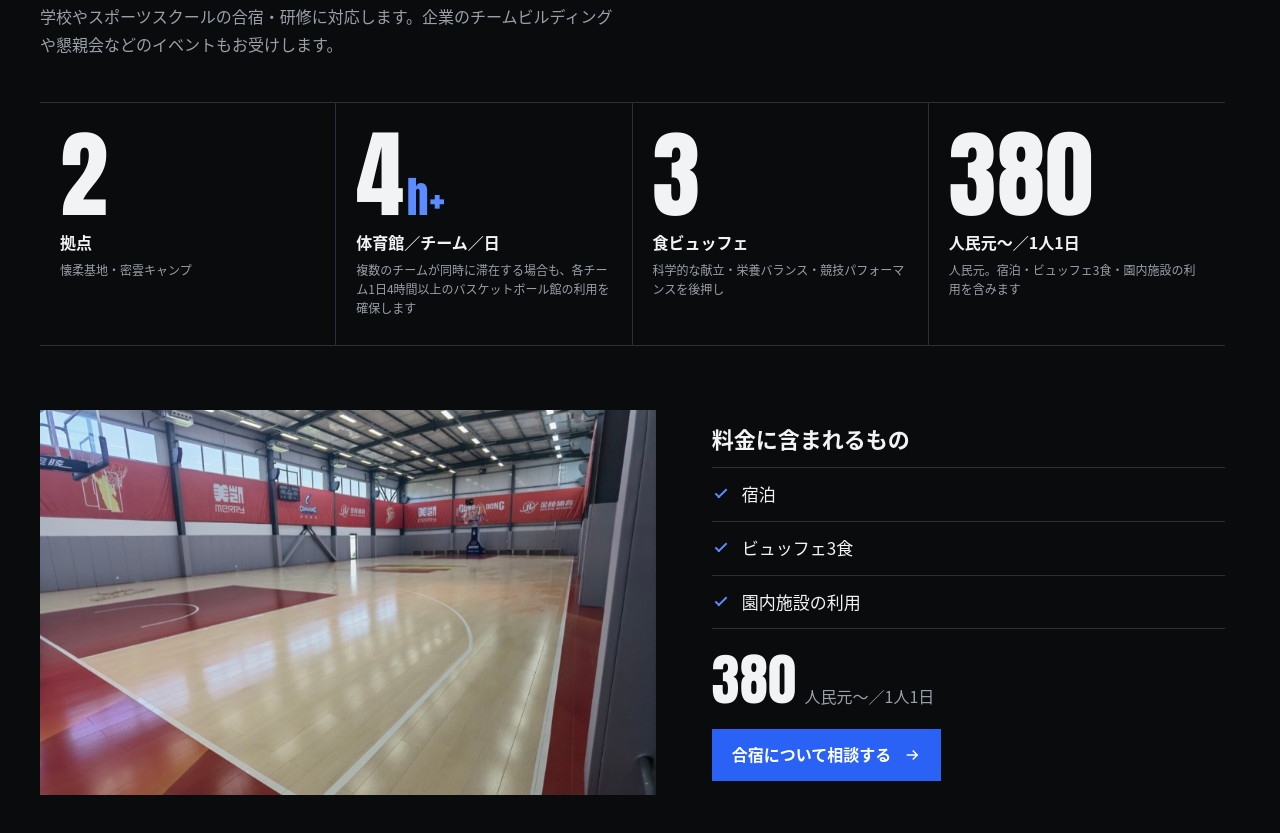
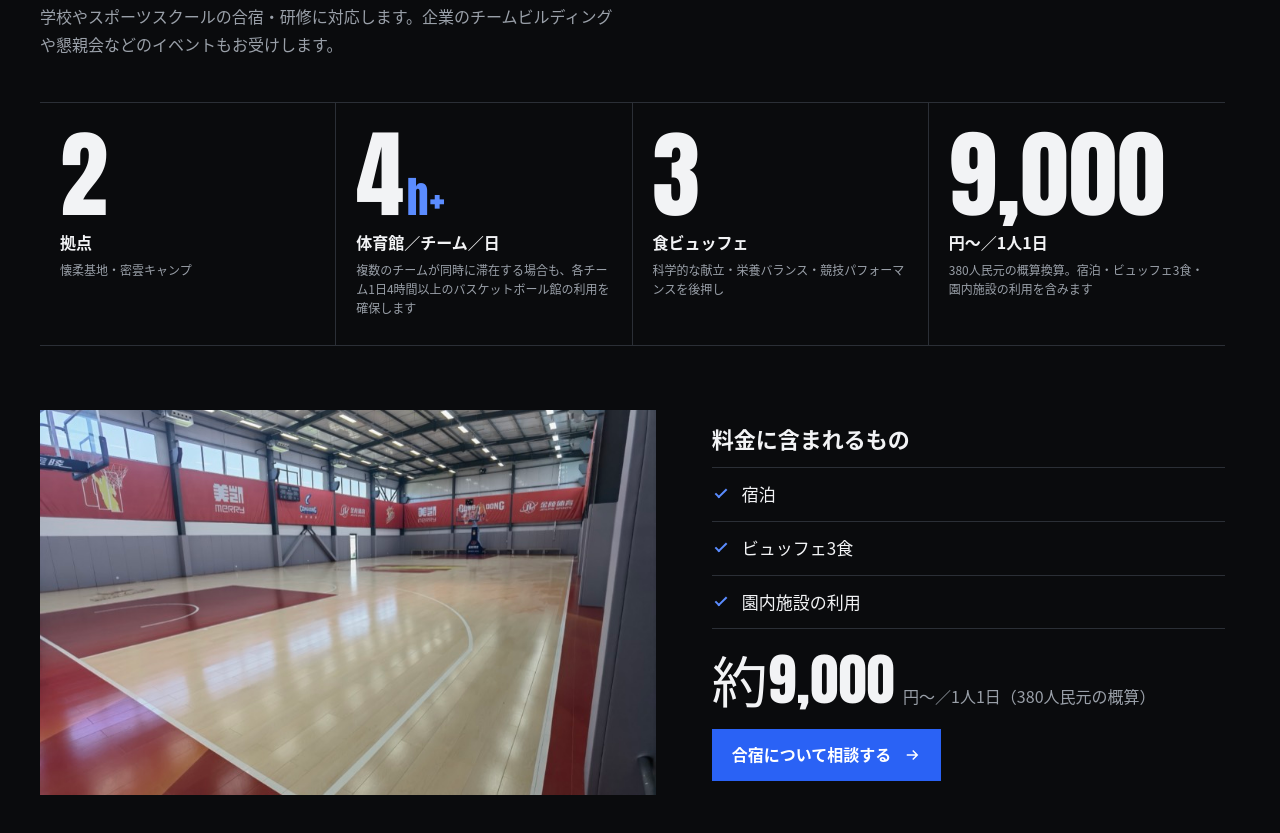
Before and after one commit to marinelj/congdong, a website built with Vite: page jp/index.html in a window 1280 px wide. Shown: the part 1538-2371 px from the top of the page. Built offline with nearby package versions, Linux system fonts and the light colour scheme.

Commit message:
Convert Japanese starting price to approximate JPY
Updated pricing information from '380人民元' to '約9,000円' in multiple locations.

```diff
--- a/jp/index.html
+++ b/jp/index.html
@@ -5,9 +5,9 @@
 <meta name="viewport" content="width=device-width, initial-scale=1, viewport-fit=cover">
 <meta name="theme-color" content="#0A0B0D">
 <title>CONGDONG SPORTS｜北京・懐柔基地／密雲キャンプ 合宿とスポーツ進学プランニング</title>
-<meta name="description" content="CONGDONG SPORTS は北京の懐柔と密雲に2つのトレーニング拠点を持ち、バスケットボール、サッカー、テニス、バドミントン、卓球、フィットネスの施設をご用意しています。宿泊とビュッフェ3食も園内で完結し、1人1日380元（人民元）から。バスケットボールの小学校から中学校、中学校から高校への進学プランニングも行っています。">
+<meta name="description" content="CONGDONG SPORTS は北京の懐柔と密雲に2つのトレーニング拠点を持ち、バスケットボール、サッカー、テニス、バドミントン、卓球、フィットネスの施設をご用意しています。宿泊とビュッフェ3食も園内で完結し、1人1日約9,000円（380人民元の概算）から。バスケットボールの小学校から中学校、中学校から高校への進学プランニングも行っています。">
 <meta property="og:title" content="CONGDONG SPORTS｜2つの拠点で、ワンストップ合宿">
-<meta property="og:description" content="北京・懐柔基地と密雲キャンプ：合宿とスポーツ進学プランニング。宿泊・ビュッフェ3食・園内施設の利用込みで、1人1日380元（人民元）から。">
+<meta property="og:description" content="北京・懐柔基地と密雲キャンプ：合宿とスポーツ進学プランニング。宿泊・ビュッフェ3食・園内施設の利用込みで、1人1日約9,000円（380人民元の概算）から。">
 <meta property="og:image" content="../media/img/066-1600.jpg">
 <link rel="alternate" hreflang="zh-CN" href="https://marinelj.github.io/congdong/">
 <link rel="alternate" hreflang="en" href="https://marinelj.github.io/congdong/en/">
@@ -152,7 +152,7 @@
         <li><b class="num">2</b><span>拠点</span><small>懐柔基地・密雲キャンプ</small></li>
         <li><b class="num">4<i>h+</i></b><span>体育館／チーム／日</span><small>複数のチームが同時に滞在する場合も、各チーム1日4時間以上のバスケットボール館の利用を確保します</small></li>
         <li><b class="num">3</b><span>食ビュッフェ</span><small>科学的な献立・栄養バランス・競技パフォーマンスを後押し</small></li>
-        <li><b class="num">380</b><span>人民元〜／1人1日</span><small>人民元。宿泊・ビュッフェ3食・園内施設の利用を含みます</small></li>
+        <li><b class="num">9,000</b><span>円〜／1人1日</span><small>380人民元の概算換算。宿泊・ビュッフェ3食・園内施設の利用を含みます</small></li>
       </ul>
       <div class="included">
         <figure class="included-photo">
@@ -165,7 +165,7 @@
             <li>ビュッフェ3食</li>
             <li>園内施設の利用</li>
           </ul>
-          <p class="price"><b class="num">380</b><span>人民元〜／1人1日</span></p>
+          <p class="price"><b class="num">約9,000</b><span>円〜／1人1日（380人民元の概算）</span></p>
           <a class="btn btn-primary" href="#contact" data-open-sheet>合宿について相談する<svg width="18" height="18" viewBox="0 0 24 24" fill="none" stroke="currentColor" stroke-width="2" aria-hidden="true"><path d="M5 12h14M13 6l6 6-6 6"/></svg></a>
         </div>
       </div>
@@ -460,7 +460,7 @@
 </footer>
 
 <div class="dock" data-dock aria-hidden="true">
-  <p class="dock-price"><b class="num">380</b>人民元〜／1人1日</p>
+  <p class="dock-price"><b class="num">約9,000</b>円〜／1人1日</p>
   <a class="btn btn-primary" href="#contact" data-open-sheet>相談する<svg width="18" height="18" viewBox="0 0 24 24" fill="none" stroke="currentColor" stroke-width="2" aria-hidden="true"><path d="M5 12h14M13 6l6 6-6 6"/></svg></a>
 </div>
 
```
